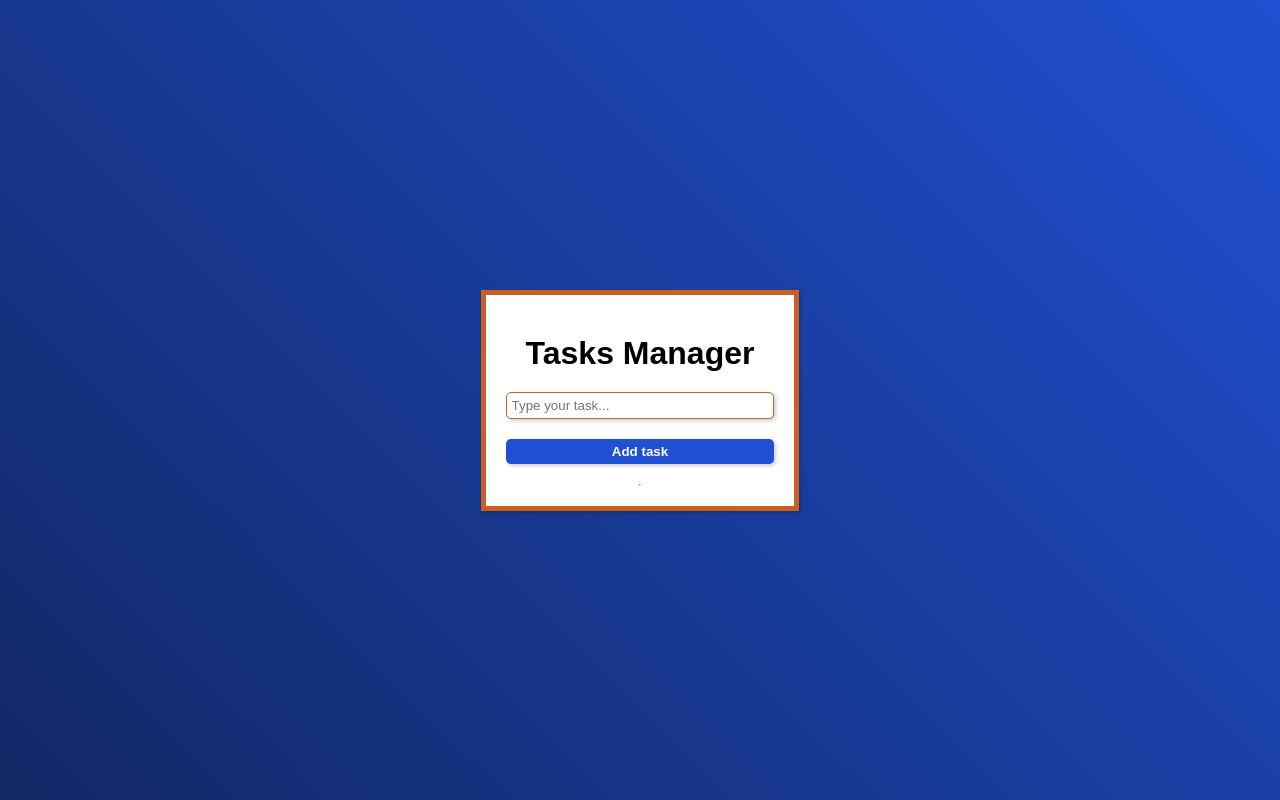
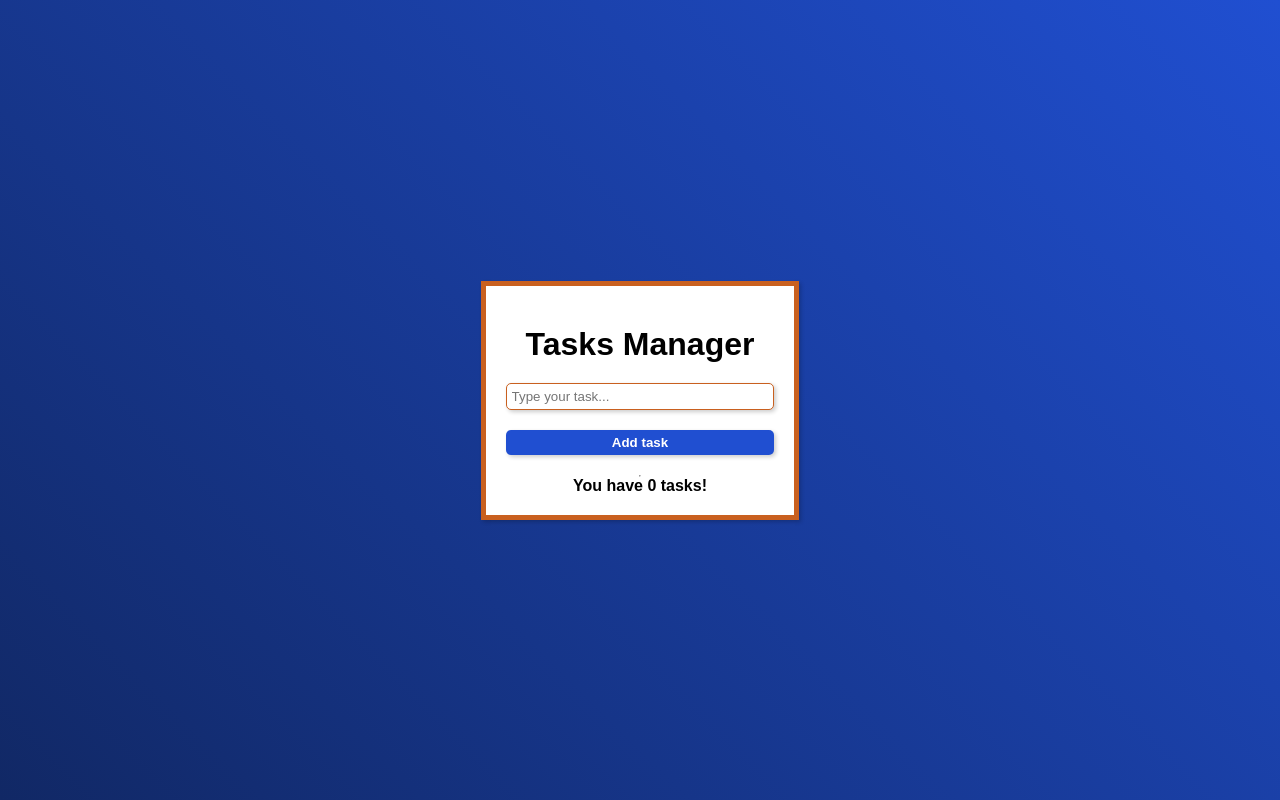
Before and after one commit to barbarajoy/tasks-manager, a React (Vite) app: page / in a window 1280 px wide. Built offline with nearby package versions, Linux system fonts and the light colour scheme.

Commit message:
increasing performance

```diff
--- a/src/App.tsx
+++ b/src/App.tsx
@@ -1,4 +1,4 @@
-import { useState, useEffect, useRef } from 'react'
+import { useState, useEffect, useRef, useMemo } from 'react'
 import './App.css'
 import { FontAwesomeIcon } from '@fortawesome/react-fontawesome';
 import { faEdit, faTrash } from '@fortawesome/free-solid-svg-icons';
@@ -74,6 +74,10 @@ export default function App() {
     })
   }
 
+  const totalTasks = useMemo(() => {
+    return tasks.length
+  }, [tasks])
+
   return (
     <div className='container'>
       <h1>Tasks Manager</h1>
@@ -91,6 +95,8 @@ export default function App() {
 
       <hr />
 
+      <strong>You have {totalTasks} tasks!</strong>
+
     {tasks.map( (item, index) => (
       <section key={item} className='task'>
         <span>{item}</span>
```
